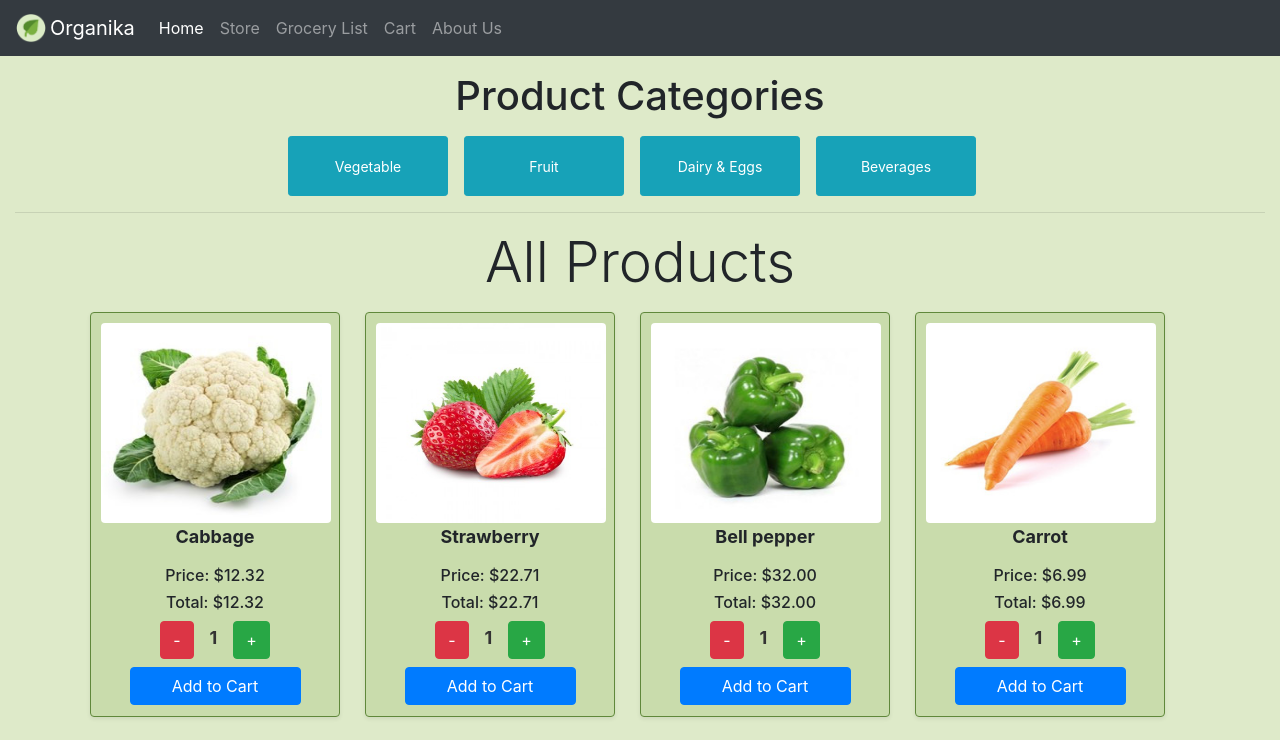
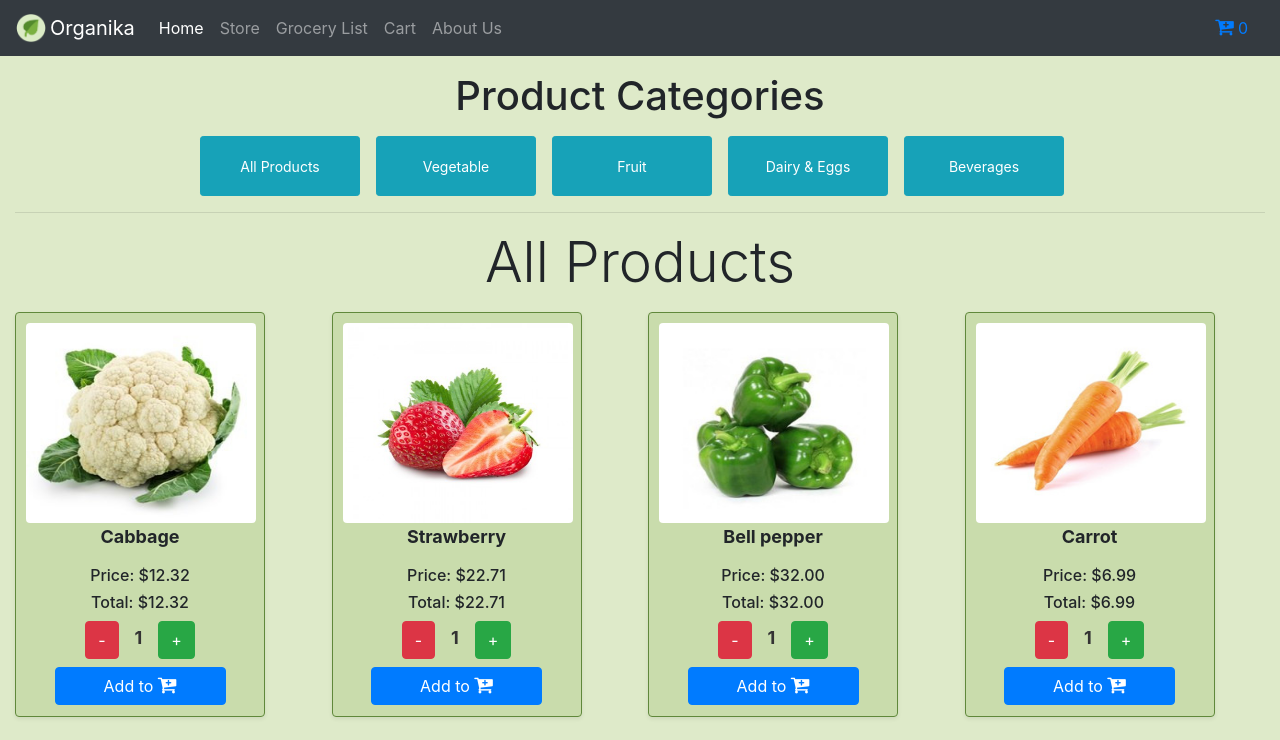
Before and after one commit to gen8787/FSDI-109-Organika, a React (Create React App) app: page /store in a window 1280 px wide. Shown: the top 740 px of the page. Built offline with nearby package versions, Linux system fonts and the light colour scheme.

Commit message:
redux, cart func, style

```diff
--- a/package.json
+++ b/package.json
@@ -10,8 +10,10 @@
     "font-awesome": "^4.7.0",
     "react": "^17.0.1",
     "react-dom": "^17.0.1",
+    "react-redux": "^7.2.2",
     "react-router-dom": "^5.2.0",
     "react-scripts": "4.0.1",
+    "redux": "^4.0.5",
     "web-vitals": "^0.2.4"
   },
   "scripts": {
--- a/src/components/about/index.jsx
+++ b/src/components/about/index.jsx
@@ -9,7 +9,7 @@ class About extends Component {
     render() {
         return (
             <div className="about p-4 m-5">
-                <h1 className="display-1">About Organkia</h1>
+                <h1 className="display-1">About Organika</h1>
                 <img src="/oka.png" width="250" alt=""></img>
                 <h1 className="display-5">We source our products from local farmers near you to deliver you the freshest products right away.</h1>
                 <button className="btn btn-lg btn-success mt-3"><Link to="/store" className="text-decoration-none text-reset">View Products</Link></button>
--- a/src/components/catalog/catalog.css
+++ b/src/components/catalog/catalog.css
@@ -2,3 +2,9 @@
     width: 160px;
     height: 60px;
 }
+
+.products {
+    display: grid;
+    grid-template-columns: repeat(auto-fill, minmax(250px, 1fr));
+    grid-gap: 1rem;
+}
--- a/src/components/catalog/index.jsx
+++ b/src/components/catalog/index.jsx
@@ -6,16 +6,27 @@ import './catalog.css';
 class Catalog extends Component {
     state = {
         allProducts: [],
-        categories: []
+        categories: [],
+        selectedCat: ""
     }
 
 
     render() {
+
+        var prodsToDisplay = this.state.allProducts;
+
+        if (this.state.selectedCat !== "") {
+            prodsToDisplay = prodsToDisplay.filter(prod => prod.category === this.state.selectedCat);
+        }
+
         return (
             <React.Fragment>
 
                 <div className="categories">
                     <h1 className="display-5 my-3">Product Categories</h1>
+
+                    <button onClick={() => this.handleCategoryClick("")} className="btn btn-sm btn-info mr-3">All Products</button>
+
                     {this.state.categories.map((cat, i) => (
                         <button onClick={() => this.handleCategoryClick(cat)} key={i} className="btn btn-sm btn-info mr-3">{cat}</button>
                     ))}
@@ -25,7 +36,7 @@ class Catalog extends Component {
                 <h1 className="display-4 my-3">All Products</h1>
 
                 <div className="products">
-                    {this.state.allProducts.map((prod) => (
+                    {prodsToDisplay.map((prod) => (
                         <Product key={prod.id} data={prod}></Product>
                     ))}
                 </div>
@@ -51,8 +62,10 @@ class Catalog extends Component {
         this.setState({ allProducts: data, categories: cats });
     }
 
+
+    // H A N D L E R S
     handleCategoryClick = (cat) => {
-        console.log(cat)
+        this.setState({ selectedCat: cat });
     }
 
 
--- a/src/components/landingPage/landingPage.css
+++ b/src/components/landingPage/landingPage.css
@@ -4,3 +4,10 @@
     border: 3px solid #60883B;
     border-radius: 4px;
 }
+
+@media(max-width:768px) {
+    div > img {
+        width: 200px;
+    }
+
+}
--- a/src/components/navbar/navbar.jsx
+++ b/src/components/navbar/navbar.jsx
@@ -1,4 +1,5 @@
 import React, { Component } from "react"; // imrc
+import { connect } from "react-redux";
 import { Link } from "react-router-dom";
 
 // cc
@@ -8,43 +9,71 @@ class Navbar extends Component {
   render() {
     return (
       <nav className="navbar sticky-top navbar-expand-sm navbar-dark bg-dark mb-3" style={{ backgroundColor: "rgb(22 94 106)" }}>
+
         <Link className="navbar-brand" to="/">
-          <img src="/oka.png" width="30" height="30" className=" mr-1 d-inline-block align-top" alt=""></img>
+          <img src="/oka.png" width="30" height="30" className="mr-1 d-inline-block align-top" alt=""></img>
             Organika
         </Link>
-        <button
-          className="navbar-toggler"
-          type="button"
-          data-toggle="collapse"
-          data-target="#navbarNavAltMarkup"
-          aria-controls="navbarNavAltMarkup"
-          aria-expanded="false"
-          aria-label="Toggle navigation"
-        >
+
+        <button className="navbar-toggler" type="button" data-toggle="collapse" data-target="#navbarTogglerDemo02" aria-controls="navbarTogglerDemo02" aria-expanded="false" aria-label="Toggle navigation">
           <span className="navbar-toggler-icon"></span>
         </button>
-        <div className="collapse navbar-collapse" id="navbarNavAltMarkup">
-          <div className="navbar-nav">
+
+        <div className="collapse navbar-collapse" id="navbarTogglerDemo02">
+
+          <ul className="navbar-nav mr-auto mt-2 mt-lg-0">
+
+            <li className="nav-item active">
               <Link className="nav-item nav-link active" to="/">
                 Home <span className="sr-only">(current)</span>
               </Link>
+            </li>
+
+            <li className="nav-item">
               <Link className="nav-item nav-link" to="/store">
                 Store
               </Link>
+            </li>
+
+            <li className="nav-item">
               <Link className="nav-item nav-link" to="/list">
                 Grocery List
               </Link>
+            </li>
+
+            <li className="nav-item">
               <Link className="nav-item nav-link" to="/">
                 Cart
               </Link>
+            </li>
+
+            <li className="nav-item">
               <Link className="nav-item nav-link" to="/about">
                 About Us
               </Link>
+            </li>
+
+          </ul>
+
+          <span className="">
+            <Link className="nav-item nav-link" to="/about">
+              <i style={{ fontSize: "20px" }} className="fa fa-cart-plus mr-1"> </i>
+              <span>{this.props.cartCount}</span>
+            </Link>
+          </span>
+
         </div>
-        </div>
+
       </nav>
+
     );
   }
 }
 
-export default Navbar;
+const mapStateToProps = state => {
+  return {
+    cartCount: state
+  };
+};
+
+export default connect(mapStateToProps, null)(Navbar);
--- a/src/components/product/index.jsx
+++ b/src/components/product/index.jsx
@@ -1,17 +1,21 @@
 import React, { Component } from 'react';
+import { connect } from 'react-redux';
 import QuantityPicker from '../quantityPicker/quantityPicker';
 import "./product.css"
+import { increaseCounter, decreaseCounter } from "../../store/actions/actions";
 
 class Product extends Component {
     state = {
         min: this.props.data.minimum || 1,
         price: this.props.data.price,
+        qty: this.props.data.qty || 1,
         total: this.props.data.price
     }
 
     render() {
         return (
             <div className="product shadow-sm">
+
                 <img src={"/img/products/" + this.props.data.image} alt="prooduct"></img>
                 <p className="">{this.props.data.title}</p>
                 <h6>Price: ${this.state.price.toFixed(2)}</h6>
@@ -22,6 +26,8 @@ class Product extends Component {
                     onValueChange={this.handleValueChange}
                 ></QuantityPicker>
 
+                <button onClick={this.handleAddProduct} className="btn btn-small btn-primary mt-2 w-75">Add to <i className="fa fa-cart-plus"></i></button>
+
             </div>
         );
     }
@@ -29,10 +35,14 @@ class Product extends Component {
     // H A N D L E R S
     handleValueChange = (qty) => {
         let total = this.state.price * qty;
-        this.setState({ total: total });
+        this.setState({ qty: qty, total: total });
+    };
+
+    handleAddProduct = () => {
+        this.props.increaseCounter(this.state.qty);
     };
 
     // E N D   O F   C L A S S
 }
 
-export default Product;
+export default connect(null, { increaseCounter, decreaseCounter })(Product);
--- a/src/components/product/product.css
+++ b/src/components/product/product.css
@@ -17,3 +17,7 @@
     width: 230px;
     height: 200px;
 }
+
+.fa {
+    font-size: 20px;
+}
--- a/src/components/quantityPicker/quantityPicker.jsx
+++ b/src/components/quantityPicker/quantityPicker.jsx
@@ -17,9 +17,6 @@ class QuantityPicker extends Component { // cc
                 <label className="qty font-weight-bold mx-3">{this.state.quantity}</label>
 
                 <button onClick={this.increase} className="btn btn-small btn-success">+</button>
-
-                <br />
-                <button onClick={this.increase} className="btn btn-small btn-primary mt-2 w-75">Add to Cart</button>
 
             </div>
         );
@@ -41,6 +38,7 @@ class QuantityPicker extends Component { // cc
 
         this.props.onValueChange(qty);
     };
+
 }
 
 export default QuantityPicker;
--- a/src/index.js
+++ b/src/index.js
@@ -4,10 +4,24 @@ import './index.css';
 import App from './App';
 import reportWebVitals from './reportWebVitals';
 
+// redux imports
+import { createStore } from 'redux';
+import cartCounterReducer from './store/reducers/cartCounter';
+import { Provider } from 'react-redux';
+
+
+// added for redux
+const store = createStore(
+  cartCounterReducer,
+  window.__REDUX_DEVTOOLS_EXTENSION__ && window.__REDUX_DEVTOOLS_EXTENSION__()
+);
+
+
+// changed for redux
 ReactDOM.render(
-  <React.StrictMode>
+  <Provider store={store}>
     <App />
-  </React.StrictMode>,
+  </Provider>,
   document.getElementById('root')
 );
 
--- /dev/null
+++ b/src/store/actions/actions.js
@@ -0,0 +1,17 @@
+// A C T I O N S
+
+export const increaseCounter = (qty) => {
+    return {
+        type: 'INCREASE_COUNTER',
+        payload: qty
+    };
+};
+
+
+export const decreaseCounter = () => {
+    return {
+        type: 'DECREASE_COUNTER'
+    };
+};
+
+// import { a, b } from '';
--- /dev/null
+++ b/src/store/reducers/cartCounter.js
@@ -0,0 +1,15 @@
+// R E D U C E R S
+
+const cartCounterReducer = (state = 0, action) => {
+    if (action.type === 'INCREASE_COUNTER') {
+        return state + action.payload;
+    }
+    else if (action.type === 'DECREASE_COUNTER') {
+        return state - action.payload;
+    }
+    return state;
+};
+
+export default cartCounterReducer;
+
+// import '' from '';
```
Also changed, not shown: 2 other files (tests, documents, lock files or other folders). Lines whose indentation alone changed are shown as unchanged.
